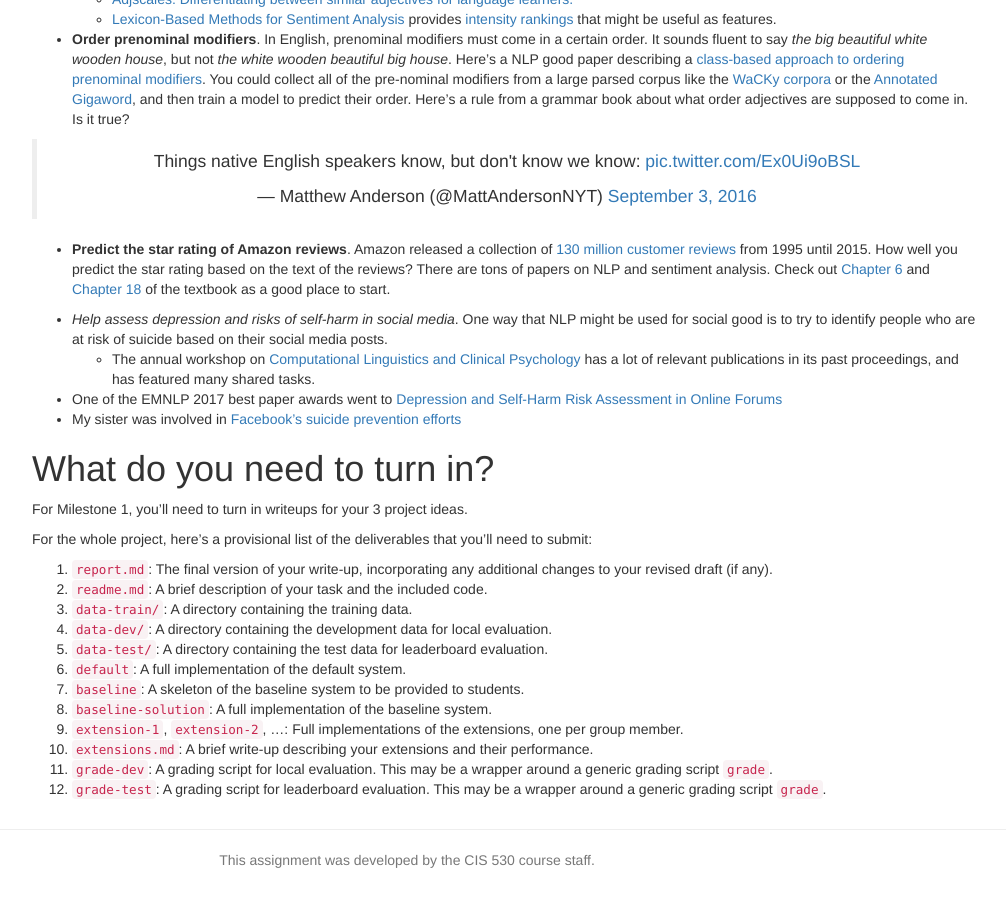
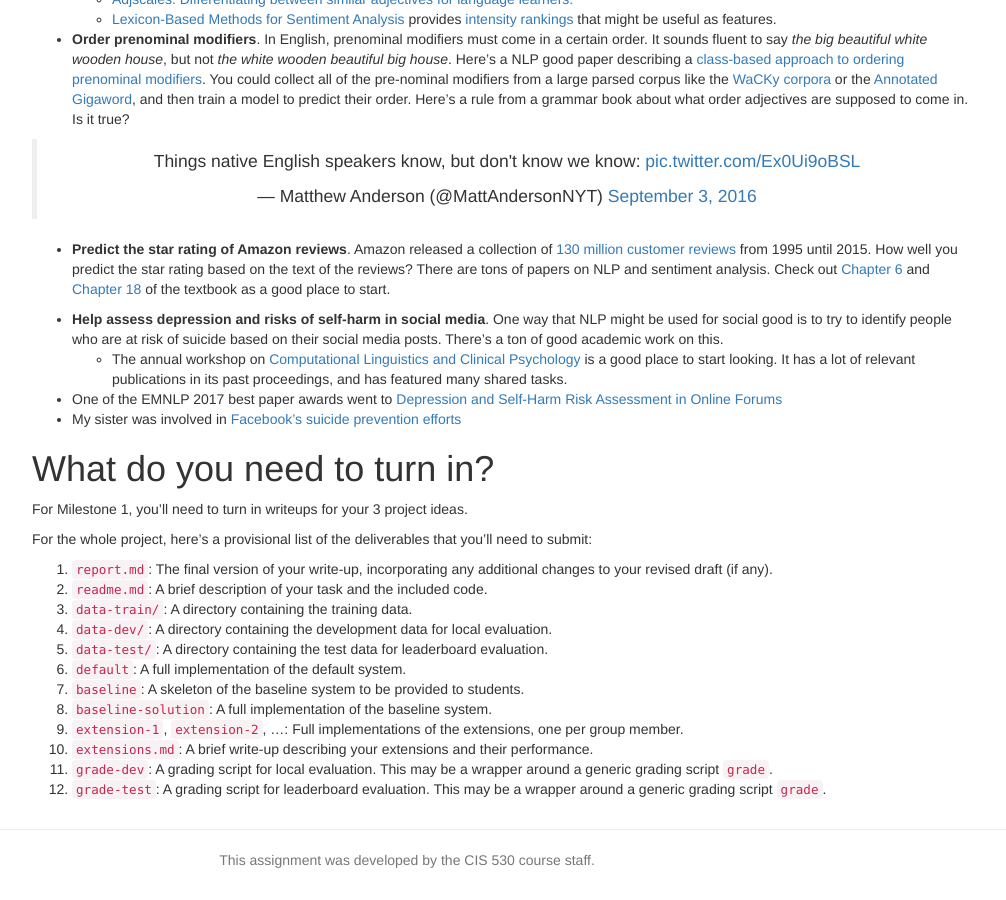
Before and after one commit to computational-linguistics-class/computational-linguistics-class.github.io, a Jekyll site: the page built from term-project.md, in a window 1280 px wide and 900 px high, scrolled down 4088 px. Shown: the whole window, without its empty margins (233-1239 px from the left). Built offline with Jekyll 4.4.1, drawn with Linux system fonts in a browser that asks for light colours; nearby versions of some CDN libraries; a script that is not in the unit is left out; comment, search, counter and statistics services are not loaded.

Commit message:
Formatting

```diff
--- a/term-project.md
+++ b/term-project.md
@@ -266,8 +266,8 @@ You could collect all of the pre-nominal modifiers from a large parsed corpus li
 
  * __Predict the star rating of Amazon reviews__.  Amazon released a collection of  [130 million customer reviews](https://s3.amazonaws.com/amazon-reviews-pds/readme.html) from 1995 until 2015.  How well you predict the star rating based on the text of the reviews? There are tons of papers on NLP and sentiment analysis.  Check out [Chapter 6](https://s3.amazonaws.com/amazon-reviews-pds/readme.html) and [Chapter 18](https://web.stanford.edu/~jurafsky/slp3/18.pdf) of the textbook as a good place to start.
 
- * _Help assess depression and risks of self-harm in social media_.  One way that NLP might be used for social good is to try to identify people who are at risk of suicide based on their social media posts.
-   * The annual workshop on [Computational Linguistics and Clinical Psychology](http://clpsych.org) has a lot of relevant publications in its past proceedings, and has featured many shared tasks.
+ * __Help assess depression and risks of self-harm in social media__.  One way that NLP might be used for social good is to try to identify people who are at risk of suicide based on their social media posts. There's a ton of good academic work on this.
+   * The annual workshop on [Computational Linguistics and Clinical Psychology](http://clpsych.org) is a good place to start looking.  It has a lot of relevant publications in its past proceedings, and has featured many shared tasks.
   * One of the EMNLP 2017 best paper awards went to [Depression and Self-Harm Risk Assessment in Online Forums](http://aclweb.org/anthology/D17-1322)
   * My sister was involved in [Facebook's suicide prevention efforts](https://www.nytimes.com/2016/06/15/technology/facebook-offers-tools-for-those-who-fear-a-friend-may-be-suicidal.html)
 
```
